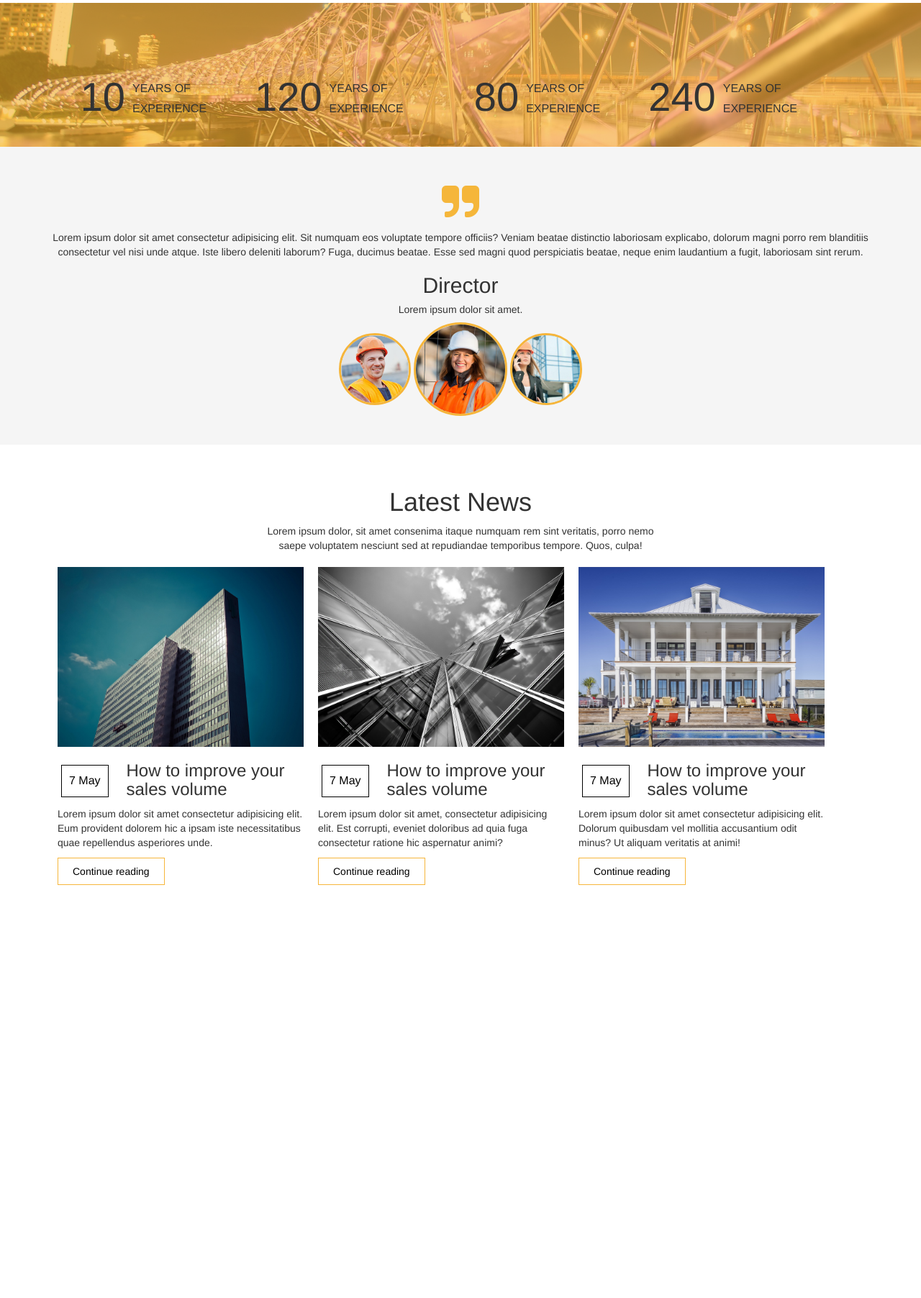
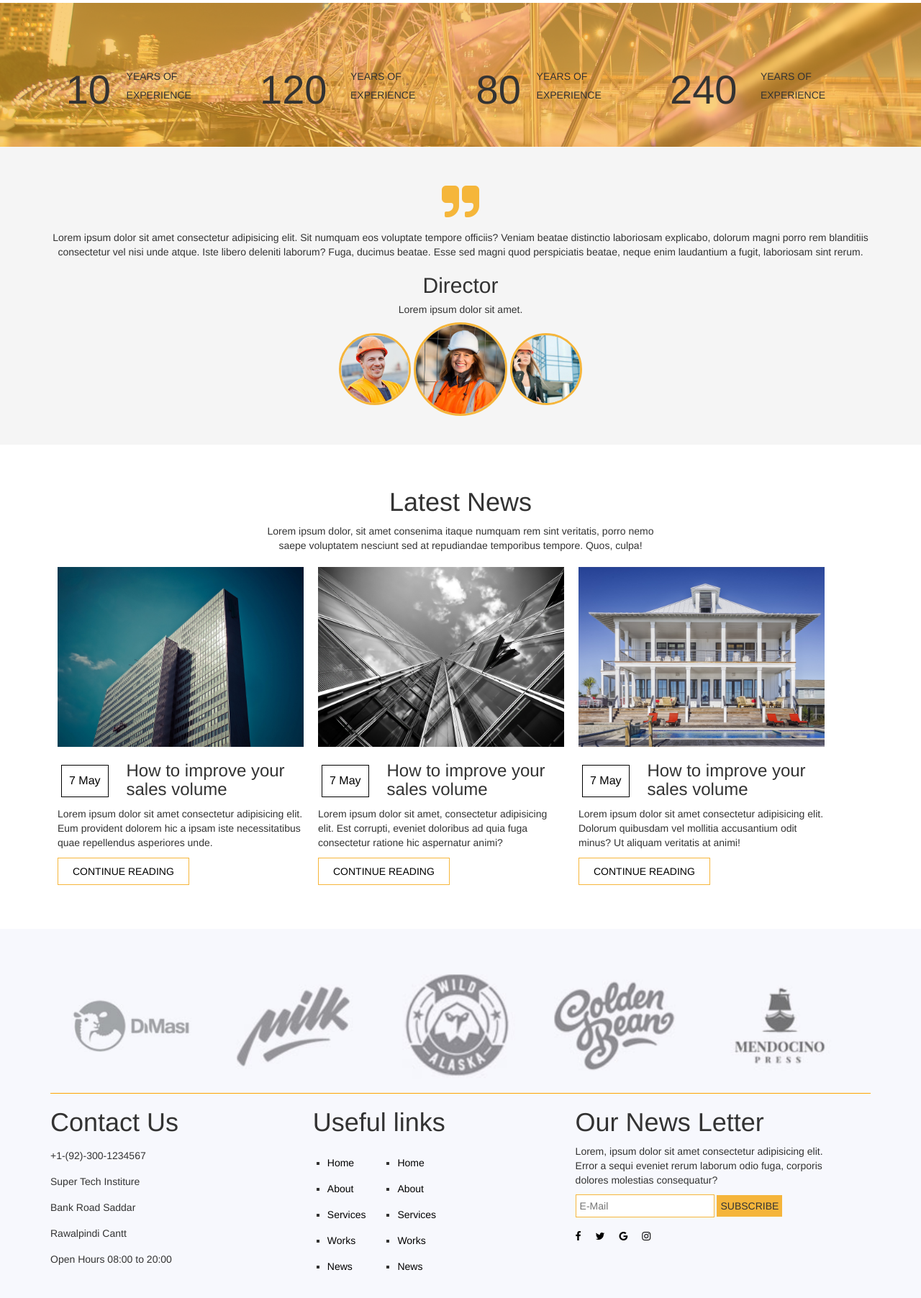
Before and after one commit to MWaqasMughal/Web-Dev, a plain HTML site: page index.html in a window 1280 px wide. Shown: the part 2818-4622 px from the top of the page at 72% size. Before the commit the page ends 4109 px from the top, so only its background shows below. Drawn offline with nearby package versions, Linux system fonts and the light colour scheme; files whose address does not match are found by name.

Commit message:
added footer and Updated stats section

```diff
--- a/css/style.css
+++ b/css/style.css
@@ -253,27 +253,32 @@ a {
 .stats-image img{
     width: 100%;
 }
+.table-wrapper{
+    padding: 60px 0;
+}
+.stats-table{
+    width: 100%;
+    display: table;
+
+}
 .stats-inner-data{
-    width: 24%;
-    padding: 80px 0;
-    float: left;
+    display: table-row;
+    vertical-align: middle;
 }
-.figure{
-    width: 38%;
-    float: left;
+.table-figure{
+    padding: 10px 0;
+    display: table-cell;
+    text-align: center;
+    vertical-align: middle;
 }
-.figure h1{
+.table-figure h1{
     font-size: 56px;
-    text-align: right;
 }
-.figure-desc{
-    width: 60%;
-    padding: 20px 10px;
-    float: left;
+.table-figure-desc{
+    display: table-cell;
+    vertical-align: middle;
 }
-.figure-desc h5{
-    font-size: 16px;
-}
+
 /**Section for stats end here**/
 
 /**Section for testimonials starts here**/
@@ -341,5 +346,55 @@ a {
 .news-reading a{
     padding: 10px 20px;
     border: 1px solid rgba(245, 175, 38, 0.9);
+    text-decoration: none;
+    text-transform: uppercase;
 }
 /**Section for News ends here**/
+
+/**Section for footer starts here**/
+.footer{
+    padding: 40px 0;
+    background-color: 	#F7F8FD;
+}
+.footer-sponsors{
+    border-bottom: 1px solid orange;
+    padding: 20px 0;
+}
+.footer-sponsors img{
+    width: 15%;
+    margin: 0 25px;
+}
+.footer-widgets{
+    width: 32%;
+    float: left;
+}
+.footer-widgets ul li{
+    list-style: none;
+    margin: 16px 0;
+}
+.footer-links {
+    display: inline-block;
+    margin: 0 20px;
+}
+.footer-links li{
+    list-style: square!important;
+}
+.footer-links li a{
+    text-decoration: none;
+}
+.footer-widgets input[type="text"]{
+    border: 1px solid rgba(245, 175, 38, 0.9);
+    padding: 5px;
+}
+.footer-widgets input[type="button"]{
+    background-color: rgba(245, 175, 38, 0.9);
+    border: none;
+    padding: 5px;
+}
+.footer-social-bar li{
+    display: inline-block;
+}
+.footer-social-bar li a{
+    margin-right: 16px;
+}
+/**Section for footer ends here**/
--- a/index.html
+++ b/index.html
@@ -79,8 +79,7 @@
                 </div><!--slogan-->
             </div>
             <!--/header-overlay-->
-        </div>
-        <!--/header-->
+        </div><!--/header-->
         <div class="page-area">
             <section class="services">
                 <div class="container">
@@ -227,47 +226,40 @@
                 </div><!--stats-image-->
                 <div class="stats-overlay">
                     <div class="container">
+                        <div class="table-wrapper">
+                            <div class="stats-table">
                                 <div class="stats-inner-data">
-                                <div class="figure">
+                                    <div class="table-figure">
                                         <h1>10</h1>
                                     </div><!--figure-->
-                                <div class="figure-desc">
-                                    <h5>YEARS OF </h5>
+                                    <div class="table-figure-desc">
+                                        <h5>YEARS OF</h5>
                                         <h5>EXPERIENCE</h5>
                                     </div><!--figure-desc-->
-                                <div class="clear-fix"></div>
-                            </div><!--stats-inner-data-->
-                        <div class="stats-inner-data">
-                            <div class="figure">
+                                    <div class="table-figure">
                                         <h1>120</h1>
                                     </div><!--figure-->
-                            <div class="figure-desc">
-                                <h5>YEARS OF </h5>
+                                    <div class="table-figure-desc">
+                                        <h5>YEARS OF</h5>
                                         <h5>EXPERIENCE</h5>
                                     </div><!--figure-desc-->
-                            <div class="clear-fix"></div>
-                        </div><!--stats-inner-data-->
-                        <div class="stats-inner-data">
-                            <div class="figure">
+                                    <div class="table-figure">
                                         <h1>80</h1>
                                     </div><!--figure-->
-                            <div class="figure-desc">
-                                <h5>YEARS OF </h5>
+                                    <div class="table-figure-desc">
+                                        <h5>YEARS OF</h5>
                                         <h5>EXPERIENCE</h5>
                                     </div><!--figure-desc-->
-                            <div class="clear-fix"></div>
-                        </div><!--stats-inner-data-->
-                        <div class="stats-inner-data">
-                            <div class="figure">
+                                    <div class="table-figure">
                                         <h1>240</h1>
                                     </div><!--figure-->
-                            <div class="figure-desc">
-                                <h5>YEARS OF </h5>
+                                    <div class="table-figure-desc">
+                                        <h5>YEARS OF</h5>
                                         <h5>EXPERIENCE</h5>
                                     </div><!--figure-desc-->
-                            <div class="clear-fix"></div>
                                 </div><!--stats-inner-data-->
-                        <div class="clear-fix"></div>
+                            </div><!--stats-table-->
+                        </div><!--table-wrapper-->
                     </div><!--container-->
                 </div><!--stats-overlay-->
             </section><!--stats-wrapper-->
@@ -349,7 +341,56 @@
             </div><!--news-->
         </div><!--page-area-->
         <div class="footer">
-
+            <div class="container">
+                <div class="footer-sponsors">
+                    <img src="./assets/image/sponsor1.PNG" alt="">
+                    <img src="./assets/image/sponsor2.PNG" alt="">
+                    <img src="./assets/image/sponsor3.PNG" alt="">
+                    <img src="./assets/image/sponsor4.PNG" alt="">
+                    <img src="./assets/image/sponsor5.PNG" alt="">
+                </div><!--footer-sponsors-->
+                <div class="footer-widgets">
+                    <h1>Contact Us</h1>
+                    <ul>
+                        <li>+1-(92)-300-1234567</li>
+                        <li>Super Tech Institure</li>
+                        <li>Bank Road Saddar</li>
+                        <li>Rawalpindi Cantt</li>
+                        <li>Open Hours 08:00 to 20:00</li>
+                    </ul>
+                </div><!--footer-widgets-->
+                <div class="footer-widgets">
+                    <h1>Useful links</h1>
+                        <ul class="footer-links">
+                            <li><a href="">Home</a></li>
+                            <li><a href="">About</a></li>
+                            <li><a href="">Services</a></li>
+                            <li><a href="">Works</a></li>
+                            <li><a href="">News</a></li>
+                        </ul>
+                        <ul class="footer-links">
+                            <li><a href="">Home</a></li>
+                            <li><a href="">About</a></li>
+                            <li><a href="">Services</a></li>
+                            <li><a href="">Works</a></li>
+                            <li><a href="">News</a></li>
+                        </ul>
+                </div><!--footer-widgets-->
+                <div class="footer-widgets">
+                    <h1>Our News Letter</h1>
+                    <p>
+                        Lorem, ipsum dolor sit amet consectetur adipisicing elit. Error a sequi eveniet rerum laborum odio fuga, corporis dolores molestias consequatur?
+                    </p>
+                    <input type="text" placeholder="E-Mail">
+                    <input type="button" value="SUBSCRIBE">
+                    <ul class="footer-social-bar">
+                        <li><a href=""><i class="fa fa-facebook"></i></a></li>
+                        <li><a href=""><i class="fa fa-twitter"></i></a></li>
+                        <li><a href=""><i class="fa fa-google"></i></a></li>
+                        <li><a href=""><i class="fa fa-instagram"></i></a></li>
+                    </ul>
+                </div><!--footer-widgets-->
+            </div><!--container-->
         </div>
         <!--footer-->
 
```
Also changed, not shown: assets/image/sponsor1.PNG (added), assets/image/sponsor2.PNG (added), assets/image/sponsor3.PNG (added), assets/image/sponsor4.PNG (added), assets/image/sponsor5.PNG (added). Lines whose indentation alone changed are shown as unchanged.
